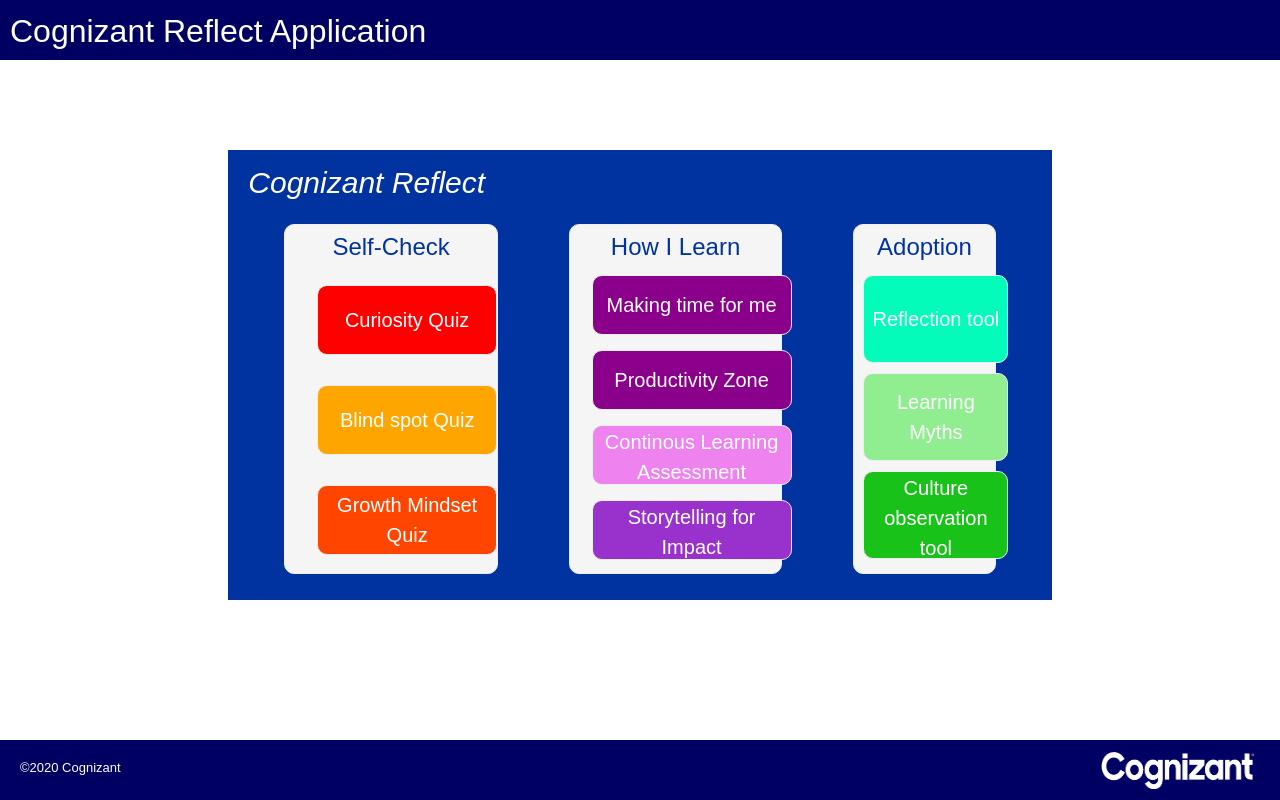
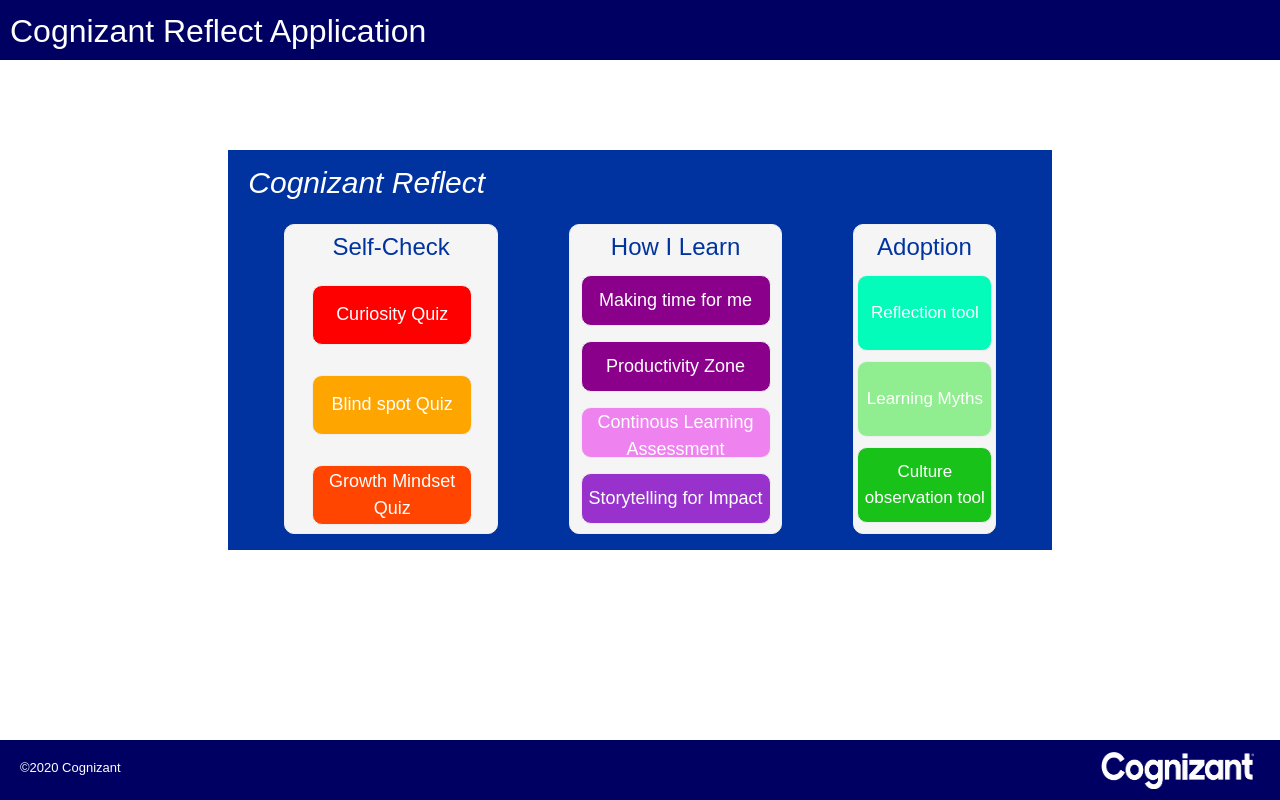
Before and after one commit to sathya27works/reflect-front, an Angular app: page /CRA/home in a window 1280 px wide. Built offline with nearby package versions, Linux system fonts and the light colour scheme.

Commit message:
Homepage UI changes & Growth Mindset module added

```diff
--- a/package.json
+++ b/package.json
@@ -19,6 +19,9 @@
     "@angular/platform-browser": "~9.1.7",
     "@angular/platform-browser-dynamic": "~9.1.7",
     "@angular/router": "~9.1.7",
+    "bootstrap": "^4.5.0",
+    "jquery": "^3.5.1",
+    "popper.js": "^1.16.1",
     "rxjs": "~6.5.4",
     "tslib": "^1.10.0",
     "zone.js": "~0.10.2"
--- a/src/app/app-routing.module.ts
+++ b/src/app/app-routing.module.ts
@@ -4,6 +4,7 @@
 import { CuriosityQuizQueryComponent } from './curiosity-quiz-query/curiosity-quiz-query.component';
 import { LoginPageComponent } from './login-page/login-page.component';
 import { CuriosityResultsComponent } from './curiosity-results/curiosity-results.component';
+import { GrowthMindsetQuizComponent } from './growth-mindset-quiz/growth-mindset-quiz.component';
 
 const routes: Routes = [
   {
@@ -29,6 +30,10 @@
       {
         path: 'curiosityResults',
         component: CuriosityResultsComponent
+      },
+      {
+        path: 'growthMindesetQuiz',
+        component: GrowthMindsetQuizComponent
       }
     ]
   }
--- a/src/app/app.module.ts
+++ b/src/app/app.module.ts
@@ -8,6 +8,7 @@
 import { LoginPageComponent } from './login-page/login-page.component';
 import { HttpClientModule } from '@angular/common/http';
 import { CuriosityResultsComponent } from './curiosity-results/curiosity-results.component';
+import { GrowthMindsetQuizComponent } from './growth-mindset-quiz/growth-mindset-quiz.component';
 
 @NgModule({
   declarations: [
@@ -15,7 +16,8 @@
     HomePageReflectComponent,
     CuriosityQuizQueryComponent,
     LoginPageComponent,
-    CuriosityResultsComponent
+    CuriosityResultsComponent,
+    GrowthMindsetQuizComponent
   ],
   imports: [
     BrowserModule,
--- /dev/null
+++ b/src/app/growth-mindset-quiz/growth-mindset-quiz.component.css
@@ -0,0 +1,31 @@
+.mainDiv{
+    margin-top: 100px;
+  }
+  .commonHeader{
+    color: #0033A0;
+    font-size: 24px;
+    font-weight: bold;
+    font-family: Arial;
+  }
+  .submitBtn{
+    background-color: #0033A0;
+    color: white;
+    float: right;
+    border-radius: 10px;
+    justify-content: center;
+    border: 1px solid #eee;
+    height: 35px;
+    width: 95px;
+    font-size: 20px;
+    font-family: Arial;
+  }
+  a{
+    text-decoration: none;
+    color: white;
+  }
+  hr{
+    border-top: 1px solid #404040;
+  }
+  .quizAnsCls{
+    margin-top: 20px;
+  }
--- /dev/null
+++ b/src/app/growth-mindset-quiz/growth-mindset-quiz.component.html
@@ -0,0 +1,35 @@
+<div class="container col-xs-12 col-md-12">
+    <div class="row">
+      <div class="col-xs-12 col-md-12 mainDiv">
+          <div class="commonHeader">
+            <span>Growth Mindset Quiz</span>
+          </div>
+          <hr/>
+          <div class="quizSection" *ngFor="let entry of entries">
+          <div class="queryId appTxt" style="font-weight: bold;margin-bottom: 10px;">Question: {{entry.questionNo}}</div>
+          <div class="quizQuestionCls appTxt">
+            {{ entry.question }}
+          </div>
+          <div class="quizAnsCls">
+            <div>
+              <input id="{{entry.answer}}" type="radio" value="True" name="{{entry.questionNo}}" ngModel>
+              <label for="{{entry.answer}}">True</label>
+           </div>
+            <div>
+                <input id="{{entry.answer}}" type="radio" value="False" name="{{entry.questionNo}}" ngModel>
+                <label for="{{entry.answer}}">False</label>
+              </div>
+          </div>
+          </div>
+          <div class="submitBtnDiv">
+
+                <a routerLink="/growthMindsetResults" >
+                  <button type="button" class="btn" class="submitBtn" ngSubmit="submitQuiz($event)">Submit</button>
+                  <span>Submit</span>
+
+                </a>
+
+          </div>
+      </div>
+    </div>
+</div>
--- /dev/null
+++ b/src/app/growth-mindset-quiz/growth-mindset-quiz.component.ts
@@ -0,0 +1,29 @@
+import { Component, OnInit } from '@angular/core';
+import { HttpHeaders, HttpClient } from '@angular/common/http';
+
+@Component({
+  selector: 'app-growth-mindset-quiz',
+  templateUrl: './growth-mindset-quiz.component.html',
+  styleUrls: ['./growth-mindset-quiz.component.css']
+})
+export class GrowthMindsetQuizComponent implements OnInit {
+  entries: Object[];
+
+  constructor(private httpClient: HttpClient){
+    let headers = new HttpHeaders();
+    headers = headers.set('Content-Type', 'application/json; charset=utf-8')
+                      .set('Access-Control-Allow-Origin','*');
+    this.httpClient.get('http://localhost:8090/quiz/curiosity',{headers: headers})
+    .subscribe(
+      (data:any[]) => {
+
+          console.log("Received data");
+          this.entries = data;
+      }
+    )
+}
+
+  ngOnInit(): void {
+  }
+
+}
--- a/src/app/home-page-reflect/home-page-reflect.component.css
+++ b/src/app/home-page-reflect/home-page-reflect.component.css
@@ -10,7 +10,7 @@
   }
 .subHeaderCls{
     background-color: whitesmoke;
-    height: 350px;
+    height: 310px;
     border-radius: 10px;
     justify-content: center;
     border: 1px solid #eee;
@@ -25,7 +25,7 @@
 .homemaindiv{
     background-color : #0033A0;
     margin-top: 150px;
-    height: 450px;
+    height: 400px;
 }
 .homeSubHeader{
   text-align: center;
@@ -38,30 +38,30 @@
     border-radius: 10px;
     justify-content: center;
     border: 1px solid #eee;
-    height: 70px;
-    width: 180px;
-    margin: 15px 0px 15px -15px;
-    font-size: 20px;
+    height: 60px;
+    width: 160px;
+    margin: 15px 0px 15px -20px;
+    font-size: 18px;
     font-family: Arial !important;
 }
 .homeDisplayCls1{
   border-radius: 10px;
   justify-content: center;
   border: 1px solid #eee;
-  height: 60px;
-  width: 200px;
-  margin: 5px 0px 10px -25px;
-  font-size: 20px;
+  height: 51px;
+  width: 190px;
+  margin: 5px 0px 10px -36px;
+  font-size: 18px;
   font-family: Arial !important;
 }
 .homeDisplayCls2{
   border-radius: 10px;
   justify-content: center;
   border: 1px solid #eee;
-  height: 88px;
-  width: 145px;
-  margin: 5px 0px 5px -27px;
-  font-size: 20px;
+  height: 76px;
+  width: 135px;
+  margin: 5px 0px 5px -33px;
+  font-size: 17px;
   font-family: Arial !important;
 }
 a{
--- a/src/app/home-page-reflect/home-page-reflect.component.html
+++ b/src/app/home-page-reflect/home-page-reflect.component.html
@@ -28,7 +28,7 @@
               <div></div>
               <div class="col-xs-12 col-sm-4">
               <button type="button" class="btn" class="homeDisplayCls" style="background-color: orangered;">
-              <a routerLink="/curiosityQuizQuery">
+              <a routerLink="/growthMindesetQuiz">
                 <span>Growth Mindset Quiz</span>
               </a>
               </button>
```
Also changed, not shown: src/assets/appIcon.PNG (added), 1 other file (tests, documents, lock files or other folders).
